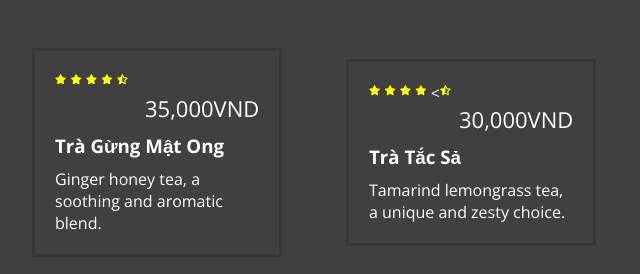
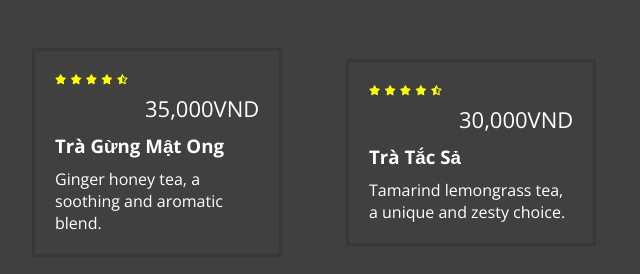
Before and after one commit to tranphuctri/doctroicoffee, a plain HTML site: page index.html in a window 1280 px wide. Shown: the part 2209-2483 px from the top of the page, 640-1280 px from the left. Drawn offline with nearby package versions, Linux system fonts and the light colour scheme; a web font is replaced by a local one.

Commit message:
Update index.html

```diff
--- a/index.html
+++ b/index.html
@@ -212,7 +212,7 @@
                         <i class="fa-solid fa-star"></i>
                         <i class="fa-solid fa-star"></i>
                         <i class="fa-solid fa-star"></i>
-                        <<i class="fa-solid fa-star-half-stroke"></i>
+                        <i class="fa-solid fa-star-half-stroke"></i>
                         <label class="cash">30,000VND</label>
                         <h3>Trà Tắc Sả</h3>
                         <label>Tamarind lemongrass tea, a unique and zesty choice.</label>
```
